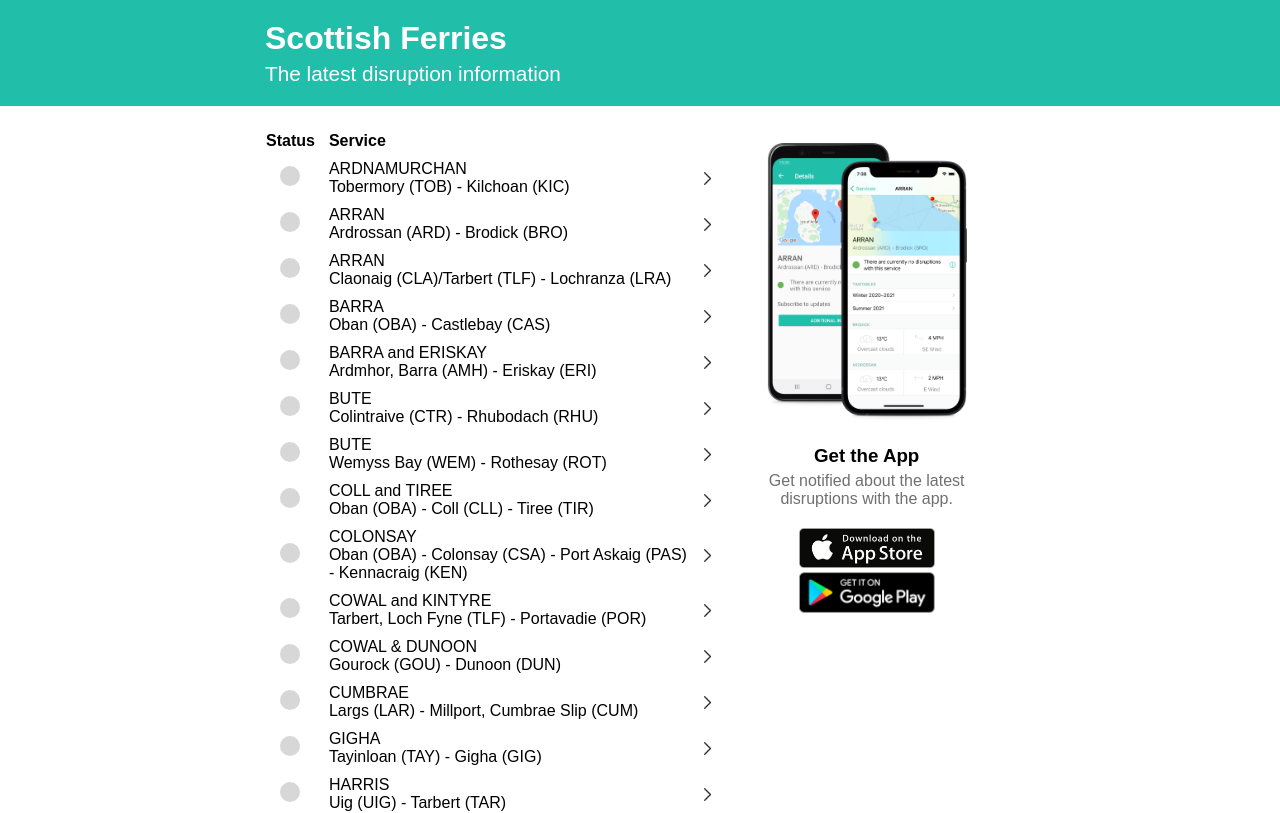
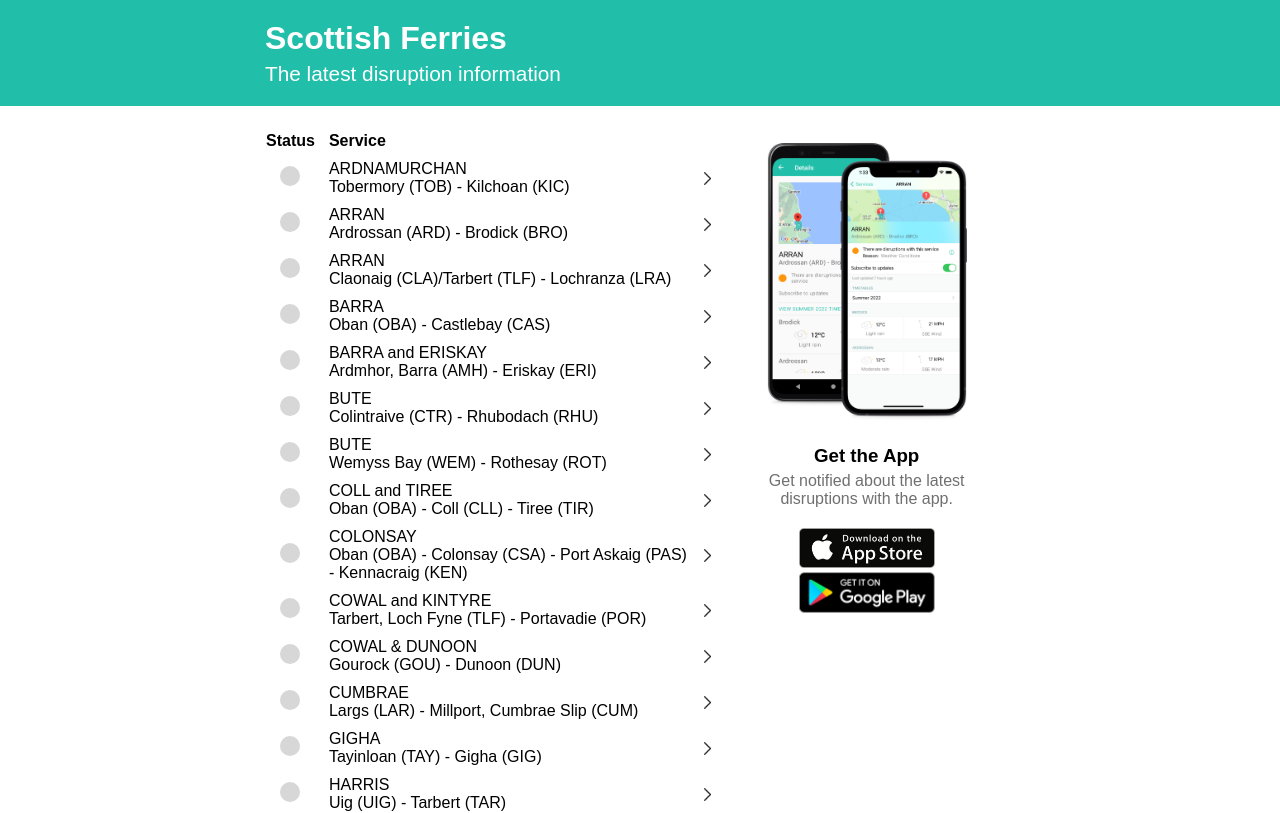
Before and after one commit to schurch/ferry-services-web, a React (Create React App) app: page / in a window 1280 px wide. Shown: the top 813 px of the page. Built offline with nearby package versions, Linux system fonts and the light colour scheme; no server answers.

Commit message:
Add dark mode screenshots

```diff
--- a/src/App.tsx
+++ b/src/App.tsx
@@ -16,7 +16,11 @@ function App() {
           <Outlet />
         </div>
         <div className="appLinksContainer">
-          <img className="mainImage" alt="Screenshot of the Android and iPhone apps" src="/images/screenshot.png" width="200px" height="279px" />
+          <picture>
+            <source srcSet="/images/screenshot-dark.png" media="(prefers-color-scheme: dark)" />
+            <img className="mainImage" alt="Screenshot of the Android and iPhone apps" src="/images/screenshot.png" width="200px" height="279px" />
+          </picture>
+
           <h3 className="appBlurbHeader">Get the App</h3>
           <p className="appBlurb">Get notified about the latest disruptions with the app.</p>
           <div>
```
Also changed, not shown: public/images/screenshot-dark.png (added), public/images/screenshot.png.
